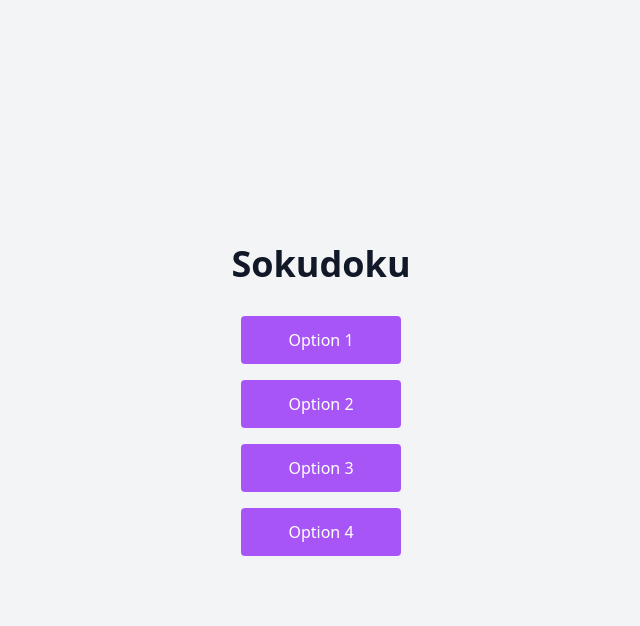
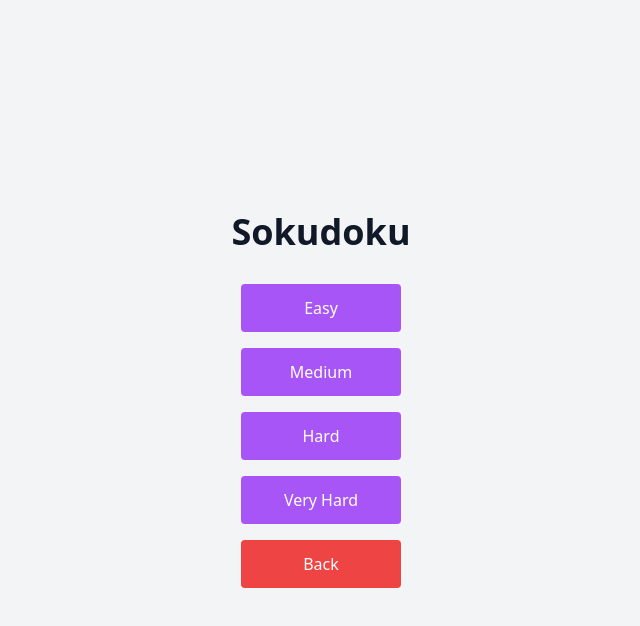
Before and after one commit to LudwigLEDE/SokudokuApp, a React (Vite) app in the folder sokudoku/: page / in a window 1280 px wide. Both pictures are taken after a click on the button "Start Game". Shown: the top 626 px of the page, without its empty margins (319-959 px from the left). Built offline with nearby package versions, Linux system fonts and the light colour scheme.

Commit message:
game and start page

```diff
--- /dev/null
+++ b/sokudoku/src/views/game/index.tsx
@@ -0,0 +1,47 @@
+import React, { useEffect, useState } from "react";
+import { useParams } from "react-router-dom";
+import { generateSudokuPuzzle } from "../../utilities/sudokuGenerator";
+
+type Difficulty = "easy" | "medium" | "hard" | "very-hard";
+
+const SudokuGame: React.FC = () => {
+  const { difficulty } = useParams<{ difficulty: Difficulty }>();
+  const [puzzle, setPuzzle] = useState<number[][]>([]);
+
+  useEffect(() => {
+    if (difficulty) {
+      const generatedPuzzle = generateSudokuPuzzle(difficulty);
+      setPuzzle(generatedPuzzle);
+    }
+  }, [difficulty]);
+
+  return (
+    <div className="flex flex-col items-center justify-center min-h-screen bg-gray-100 dark:bg-gray-900 transition-colors duration-300">
+      <h1 className="text-4xl font-bold mb-8 text-gray-900 dark:text-gray-100">
+        Sudoku Game - {difficulty?.toUpperCase()}
+      </h1>
+      <div className="bg-white dark:bg-gray-800 p-4 rounded shadow-md">
+        {puzzle.length > 0 && (
+          <table className="table-fixed border-collapse border border-gray-400">
+            <tbody>
+              {puzzle.map((row, rowIndex) => (
+                <tr key={rowIndex}>
+                  {row.map((cell, cellIndex) => (
+                    <td
+                      key={cellIndex}
+                      className="w-12 h-12 border border-gray-400 text-center"
+                    >
+                      {cell !== 0 ? cell : ""}
+                    </td>
+                  ))}
+                </tr>
+              ))}
+            </tbody>
+          </table>
+        )}
+      </div>
+    </div>
+  );
+};
+
+export default SudokuGame;
--- a/sokudoku/src/views/start/index.tsx
+++ b/sokudoku/src/views/start/index.tsx
@@ -1,20 +1,37 @@
 import React, { useState, useCallback } from "react";
 import { useNavigate } from "react-router-dom";
 import { motion, Variants } from "framer-motion";
-import MotionButton from "../../components/buttons/MotionButton"; // Adjust the import path as needed
+import MotionButton from "../../components/buttons/MotionButton";
 
 const Start: React.FC = () => {
   const navigate = useNavigate();
   const [showNewButtons, setShowNewButtons] = useState(false);
+  const [exitButton, setExitButton] = useState<string | null>(null);
 
   const handleStartGame = useCallback(() => {
     setShowNewButtons(true);
-    // Navigate to '/start' after animation if needed
   }, []);
 
   const handleSetting = useCallback(() => {
+    setExitButton("setting");
+    setTimeout(() => {
       navigate("/setting");
+    }, 500); // Match this with the exit transition duration
   }, [navigate]);
+
+  const handleDifficultySelect = useCallback(
+    (difficulty: string) => {
+      setExitButton(difficulty);
+      setTimeout(() => {
+        navigate(`/game/${difficulty}`);
+      }, 500); // Match this with the exit transition duration
+    },
+    [navigate]
+  );
+
+  const handleBack = useCallback(() => {
+    setShowNewButtons(false);
+  }, []);
 
   const buttonVariants: Variants = {
     hidden: { opacity: 0, y: 50 },
@@ -23,10 +40,10 @@ const Start: React.FC = () => {
   };
 
   const newButtons = [
-    { label: "Option 1", onClick: () => {} },
-    { label: "Option 2", onClick: () => {} },
-    { label: "Option 3", onClick: () => {} },
-    { label: "Option 4", onClick: () => {} },
+    { label: "Easy", onClick: () => handleDifficultySelect("easy") },
+    { label: "Medium", onClick: () => handleDifficultySelect("medium") },
+    { label: "Hard", onClick: () => handleDifficultySelect("hard") },
+    { label: "Very Hard", onClick: () => handleDifficultySelect("very-hard") },
   ];
 
   return (
@@ -37,6 +54,12 @@ const Start: React.FC = () => {
       <div className="flex flex-col items-center space-y-4">
         {!showNewButtons ? (
           <>
+            <motion.div
+              initial="hidden"
+              animate="visible"
+              exit="exit"
+              variants={buttonVariants}
+            >
               <MotionButton
                 onClick={handleStartGame}
                 className="bg-blue-500"
@@ -44,6 +67,13 @@ const Start: React.FC = () => {
               >
                 Start Game
               </MotionButton>
+            </motion.div>
+            <motion.div
+              initial="hidden"
+              animate="visible"
+              exit="exit"
+              variants={buttonVariants}
+            >
               <MotionButton
                 onClick={handleSetting}
                 className="bg-green-500"
@@ -51,14 +81,16 @@ const Start: React.FC = () => {
               >
                 Setting
               </MotionButton>
+            </motion.div>
           </>
         ) : (
-          newButtons.map((button, index) => (
-            <MotionButton
+          <>
+            {newButtons.map((button, index) => (
+              <motion.div
                 key={index}
-              onClick={button.onClick}
-              className="bg-purple-500"
-              custom={index}
+                initial="hidden"
+                animate="visible"
+                exit={exitButton === button.label?.toLowerCase() ? "exit" : ""}
                 variants={{
                   hidden: { y: 50, opacity: 0 },
                   visible: {
@@ -69,9 +101,31 @@ const Start: React.FC = () => {
                   exit: { y: 50, opacity: 0, transition: { duration: 0.5 } },
                 }}
               >
-              {button.label}
+                <MotionButton
+                  onClick={button.onClick ?? (() => {})}
+                  className="bg-purple-500"
+                  custom={index}
+                  variants={buttonVariants}
+                >
+                  {button.label ?? "Button"}
                 </MotionButton>
-          ))
+              </motion.div>
+            ))}
+            <motion.div
+              initial="hidden"
+              animate="visible"
+              exit={exitButton === "back" ? "exit" : ""}
+              variants={buttonVariants}
+            >
+              <MotionButton
+                onClick={handleBack}
+                className="bg-red-500"
+                variants={buttonVariants}
+              >
+                Back
+              </MotionButton>
+            </motion.div>
+          </>
         )}
       </div>
     </div>
```
Lines whose indentation alone changed are shown as unchanged.
